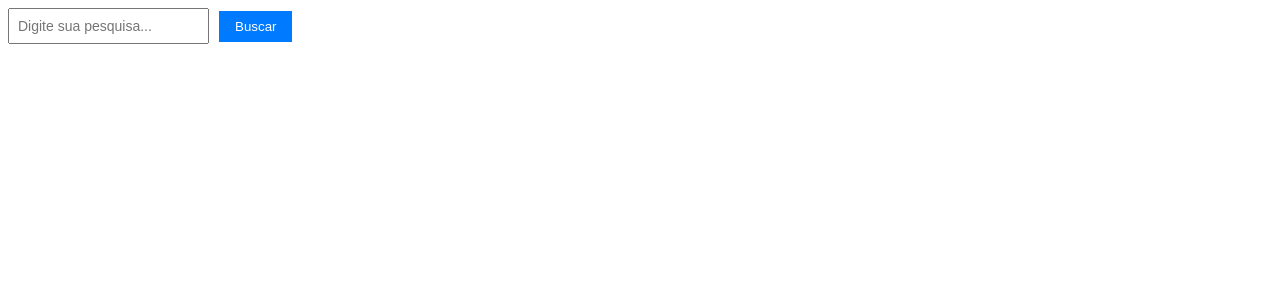
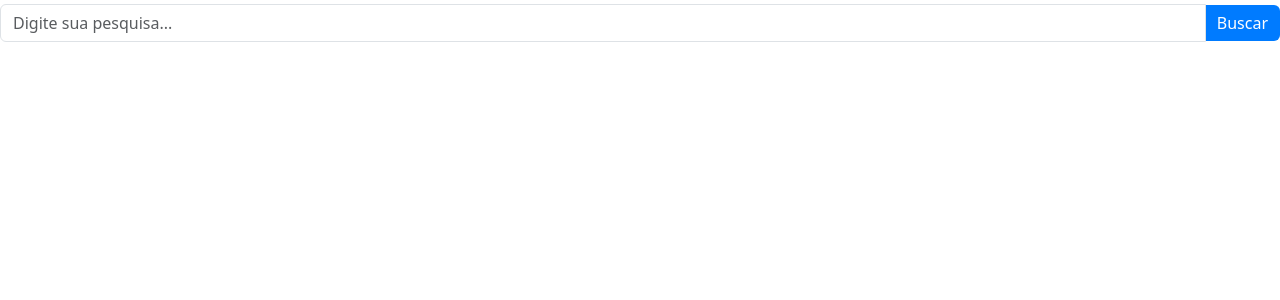
Before and after one commit to KindermanBarros/Alunos-NG, an Angular app in the folder Front-Alunos/: page / in a window 1280 px wide. Shown: the top 300 px of the page. Built offline with nearby package versions, Linux system fonts and the light colour scheme.

Commit message:
Added Bootstrap to provice more consistent styling

```diff
--- a/Front-Alunos/angular.json
+++ b/Front-Alunos/angular.json
@@ -24,8 +24,13 @@
                 "input": "public"
               }
             ],
-            "styles": ["src/styles.css"],
-            "scripts": []
+            "styles": [
+              "src/styles.css",
+              "node_modules/bootstrap/dist/css/bootstrap.min.css"
+            ],
+            "scripts": [
+              "node_modules/bootstrap/dist/js/bootstrap.bundle.min.js"
+            ]
           },
           "configurations": {
             "production": {
--- a/Front-Alunos/package.json
+++ b/Front-Alunos/package.json
@@ -19,6 +19,7 @@
     "@angular/platform-browser": "^18.2.0",
     "@angular/platform-browser-dynamic": "^18.2.0",
     "@angular/router": "^18.2.0",
+    "bootstrap": "^5.3.3",
     "rxjs": "~7.8.0",
     "tslib": "^2.3.0",
     "zone.js": "~0.14.10"
--- /dev/null
+++ b/Front-Alunos/src/app/options-drawer/options-drawer.component.html
@@ -0,0 +1 @@
+<button type="button" class="btn btn-primary">Test Button</button>
--- a/Front-Alunos/src/app/search-bar/search-bar.component.css
+++ b/Front-Alunos/src/app/search-bar/search-bar.component.css
@@ -1,20 +1,22 @@
-.search-container {
+#search-container {
   display: flex;
   align-items: center;
-  gap: 10px;
 }
 
-input[type="text"] {
-  padding: 8px;
-  font-size: 14px;
+.form-control {
+  outline: none !important;
+  outline-width: 0 !important;
+  box-shadow: none;
+  -moz-box-shadow: none;
+  -webkit-box-shadow: none;
 }
 
 button {
-  padding: 8px 16px;
   background-color: #007bff;
   color: white;
-  border: none;
   cursor: pointer;
+  border: #0056b3;
+  border-width: 4px !important;
 }
 
 button:hover {
--- a/Front-Alunos/src/app/search-bar/search-bar.component.html
+++ b/Front-Alunos/src/app/search-bar/search-bar.component.html
@@ -1,8 +1,18 @@
-<div class="search-container">
+<div class="input-group mb-1 mt-1 col-2" id="search-container">
   <input
     type="text"
+    class="form-control"
+    aria-label="Digite sua pesquisa..."
     placeholder="Digite sua pesquisa..."
+    aria-describedby="basic-addon2"
     [(ngModel)]="searchQuery"
   />
-  <button (click)="onSearch()">Buscar</button>
+  <button
+    type="button"
+    class="input-group-text"
+    id="basic-addon2"
+    (click)="onSearch()"
+  >
+    Buscar
+  </button>
 </div>
```
Also changed, not shown: Front-Alunos/src/app/options-drawer/options-drawer.component.ts (added, +11 -0 lines), Front-Alunos/src/app/options-drawer/options-drawer.component.css (added), 2 other files (tests, documents, lock files or other folders).
